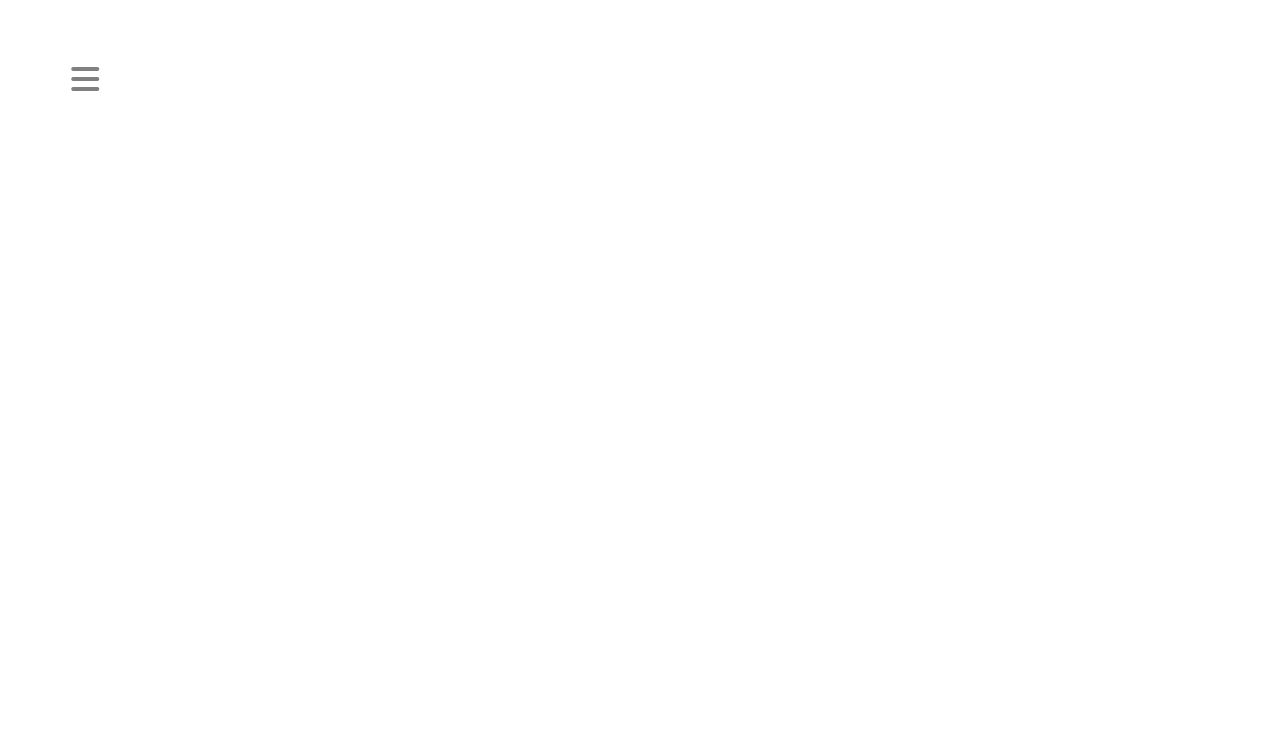
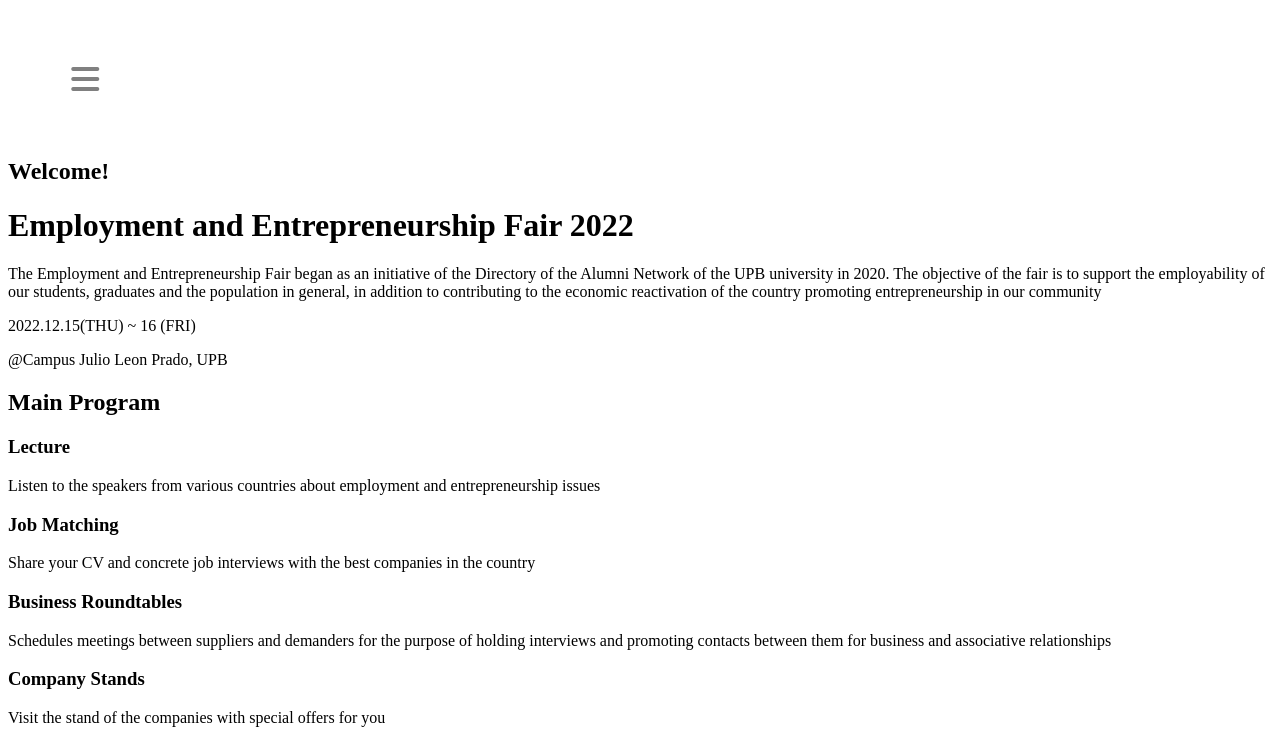
Before and after one commit to Nelitaa/Employment-and-Entrepreneurship-Fair-2022, a plain HTML site: page home.html in a window 1280 px wide. Shown: the top 740 px of the page. Drawn offline with Linux system fonts and the light colour scheme.

Commit message:
Update home.html with all sections

```diff
--- a/home.html
+++ b/home.html
@@ -16,12 +16,43 @@
   </header>
   <main>
     <section id="presentation"></section>
-    <section id="program"></section>
+      <h2>Welcome!</h2>
+      <h1>Employment and Entrepreneurship Fair 2022</h1>
+      <p>The Employment and Entrepreneurship Fair began as an initiative of the Directory of the Alumni Network of the UPB university in 2020. The objective of the fair is to support the employability of our students, graduates and the population in general, in addition to contributing to the economic reactivation of the country promoting entrepreneurship in our community</p>
+      <p>2022.12.15(THU) ~ 16 (FRI)</p>
+      <p>@Campus Julio Leon Prado, UPB</p>
+    <section id="program">
+      <h2>Main Program</h2>
+      <div>
+        <h3>Lecture</h3>
+        <p>Listen to the speakers from various countries about employment and entrepreneurship issues</p>
+      </div>
+      <div>
+        <h3>Job Matching</h3>
+        <p>Share your CV and concrete job interviews with the best companies in the country</p>
+      </div>
+      <div>
+        <h3>Business Roundtables</h3>
+        <p>Schedules meetings between suppliers and demanders for the purpose of holding interviews and promoting contacts between them for business and associative relationships</p>
+      </div>
+      <div>
+        <h3>Company Stands</h3>
+        <p>Visit the stand of the companies with special offers for you</p>
+      </div>
+    </section>
+
     <section id="speakers"></section>
+
     <section id="partner"></section>
+    <a href="#" target="_blank"><img src="/assets/mozilla logo.png" alt="Mozilla Logo"/></a>
+    <a href="#" target="_blank"><img src="/assets/google logo.jpg" alt="Google Logo"/></a>
+    <a href="#" target="_blank"><img src="/assets/naver logo.png" alt="Naver Logo"/></a>
+    <a href="#" target="_blank"><img src="/assets/daumkako logo.png" alt="daumkakao Logo"/></a>
+    <a href="#" target="_blank"><img src="/assets/airbnb logo.png" alt="Airbnb Logo"/></a>
   </main>
   <footer>
-
+    <a href="#" target="_blank"><img src="/assets/logo.png" alt="Employment and Entrepreneurship Fair 2022 Logo"/></a>
+    <p>2022 UPB. <br> Some Rights Reserved.</p>
   </footer>
 </body>
 </html>
```
Also changed, not shown: assets/airbnb logo.png (added), assets/daumkako logo.png (added), assets/google logo.jpg (added), assets/logo.png (added), assets/mozilla logo.png (added), assets/naver logo.png (added), 2 other files.
